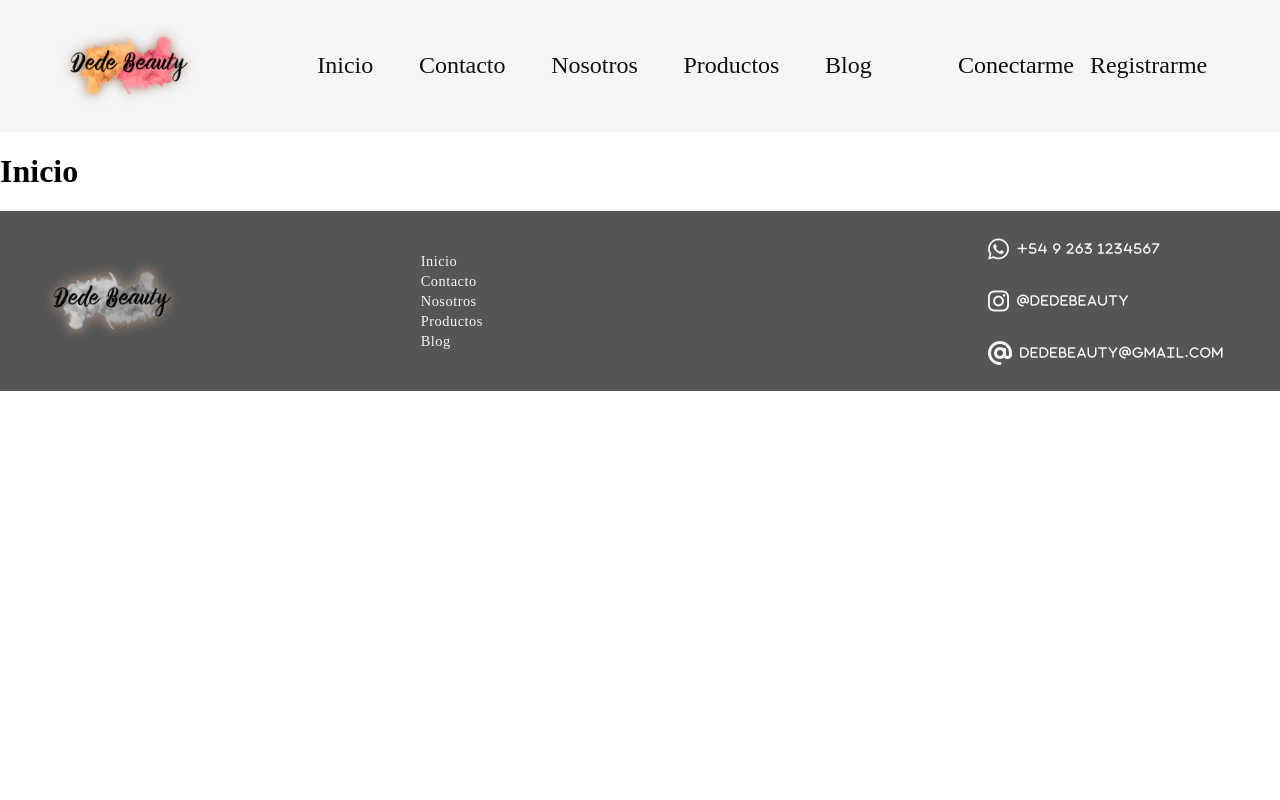
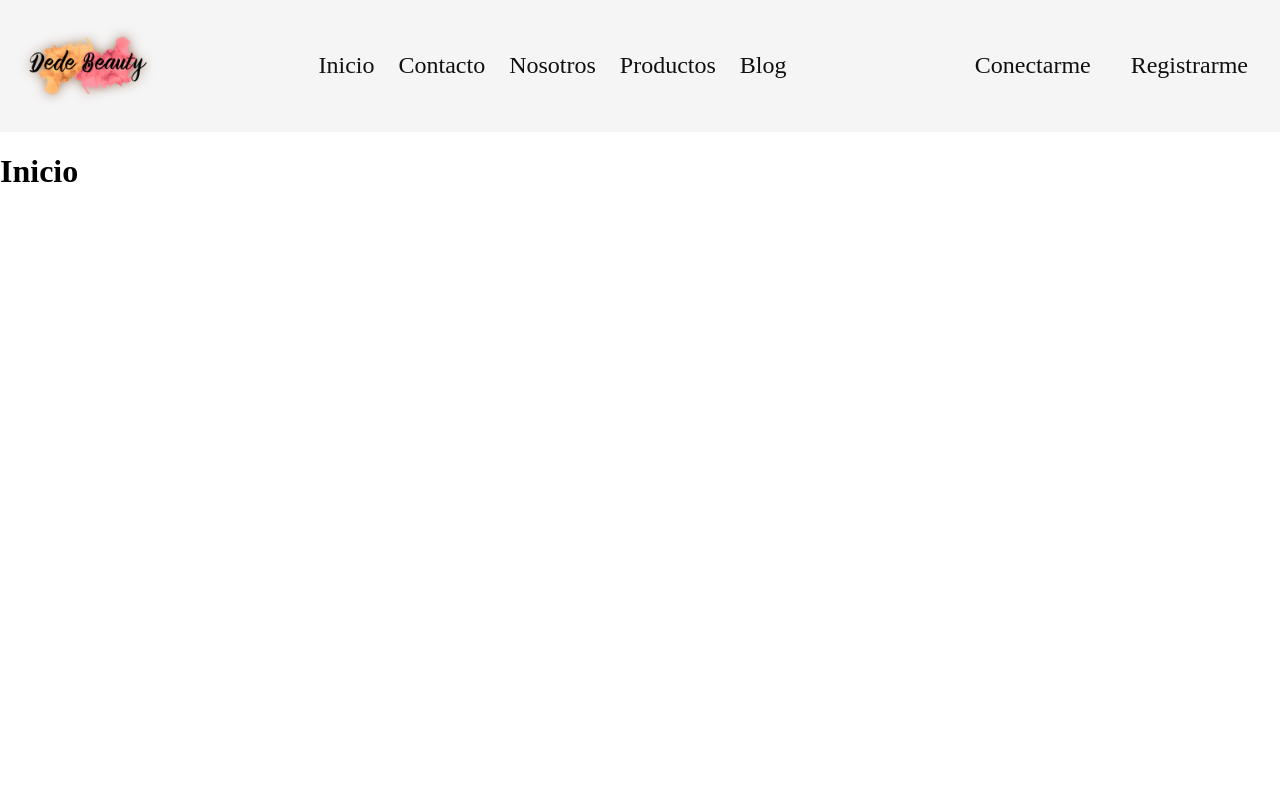
Before and after one commit to courfedra/dedebeauty, a React (Vite) app: page / in a window 1280 px wide. Shown: the top 800 px of the page. Built offline with nearby package versions, Linux system fonts and the light colour scheme.

Commit message:
remove colores.css form normalize to main

```diff
--- a/src/footer/Footer.jsx
+++ b/src/footer/Footer.jsx
@@ -15,6 +15,7 @@ export const Footer =()=>{
                     return(
                         <Link
                         className="linkFooter"
+                        onClick={()=>{scrollTo(top)}}
                         key={NavbarMenu.indexOf(e)}
                         to={e.path}>
                             {e.name}
--- a/src/footer/footer.css
+++ b/src/footer/footer.css
@@ -6,7 +6,7 @@ footer{
     align-items: center;
 }
 .logoFooter{
-    padding: 12px 48px;
+    padding: 12px 24px;
     filter:grayscale(1) drop-shadow(0 0 .25em var(--marron));
     transition: all .1s ease-in-out;
 }
@@ -14,7 +14,7 @@ footer{
     filter:grayscale(1) drop-shadow(0 0 .25em var(--marron));
 }
 .navbarFooter{
-    width:75%;
+    width:85%;
     display: flex;
     justify-content: center;
     align-items: center;
--- a/src/header/header.css
+++ b/src/header/header.css
@@ -2,6 +2,14 @@ header{
     background-color:var(--blanco);
     width:100%;
     display:flex;
-    justify-content: space-evenly;
+    justify-content: space-between;
     align-items: center;
 }
+.logoHeader{
+    filter:drop-shadow(0 0 .25em var(--marron));
+    transition: all .25s ease-in-out;
+    margin:0 12px;
+}
+.logoHeader:hover{
+    filter:drop-shadow(0 0 .5em var(--marron));
+}
--- a/src/header/navbar.css
+++ b/src/header/navbar.css
@@ -8,7 +8,7 @@ navbar{
 ul{
     width:100%;
     display: flex;
-    justify-content: space-around;
+    justify-content: start;
 }
 
 a{
@@ -16,15 +16,9 @@ a{
     text-decoration: none;
     font-size:24px;
     transition: all .15s ease-in-out ;
+    margin: 0 12px;
 }
 
 a:hover{
     color: var(--marron);
 }
-.logoHeader{
-    filter:drop-shadow(0 0 .25em var(--marron));
-    transition: all .25s ease-in-out;
-}
-.logoHeader:hover{
-    filter:drop-shadow(0 0 .5em var(--marron));
-}
--- a/src/header/sesion.css
+++ b/src/header/sesion.css
@@ -3,6 +3,7 @@
     display:flex;
     justify-content: end;
     align-items: center;
+    margin: 0 12px;
 }
 .anchor-sesion{
     padding: 0 .5em;
--- a/src/main.jsx
+++ b/src/main.jsx
@@ -2,7 +2,8 @@ import * as React from "react";
 import * as ReactDOM from "react-dom/client";
 import { Auth0Provider } from '@auth0/auth0-react';
 import App from "./App";
-import "./normalize.css"
+import "./normalize.css";
+import "./colores.css";
 
 ReactDOM.createRoot(document.getElementById("root")).render(
   <React.StrictMode>
--- a/src/pages/Blog.jsx
+++ b/src/pages/Blog.jsx
@@ -1,5 +1,5 @@
 export const Blog = () => {
     return(
-        <h1> Blog </h1>
+        <h1 style={{height:'100vh'}}> Blog </h1>
     )
 }
--- a/src/pages/Contacto.jsx
+++ b/src/pages/Contacto.jsx
@@ -1,5 +1,5 @@
 export const Contacto = () => {
   return (
-    <h1> Contacto </h1>
+    <h1 style={{height:'100vh'}}> Contacto </h1>
   )
 }
--- a/src/pages/Inicio.jsx
+++ b/src/pages/Inicio.jsx
@@ -1,5 +1,5 @@
 export const Inicio = () => {
   return (
-    <h1> Inicio </h1>
+    <h1 style={{height:'100vh'}}> Inicio </h1>
   )
 }
--- a/src/pages/Nosotros.jsx
+++ b/src/pages/Nosotros.jsx
@@ -1,5 +1,5 @@
 export const Nosotros = () => {
     return(
-        <h1> Nosotros </h1>
+        <h1 style={{height:'100vh'}}> Nosotros </h1>
     )
 }
--- a/src/pages/Productos.jsx
+++ b/src/pages/Productos.jsx
@@ -1,5 +1,5 @@
 export const Productos = () => {
     return(
-        <h1> Productos </h1>
+        <h1 style={{height:'100vh'}}> Productos </h1>
     )
 }
```
Also changed, not shown: src/normalize.css.
